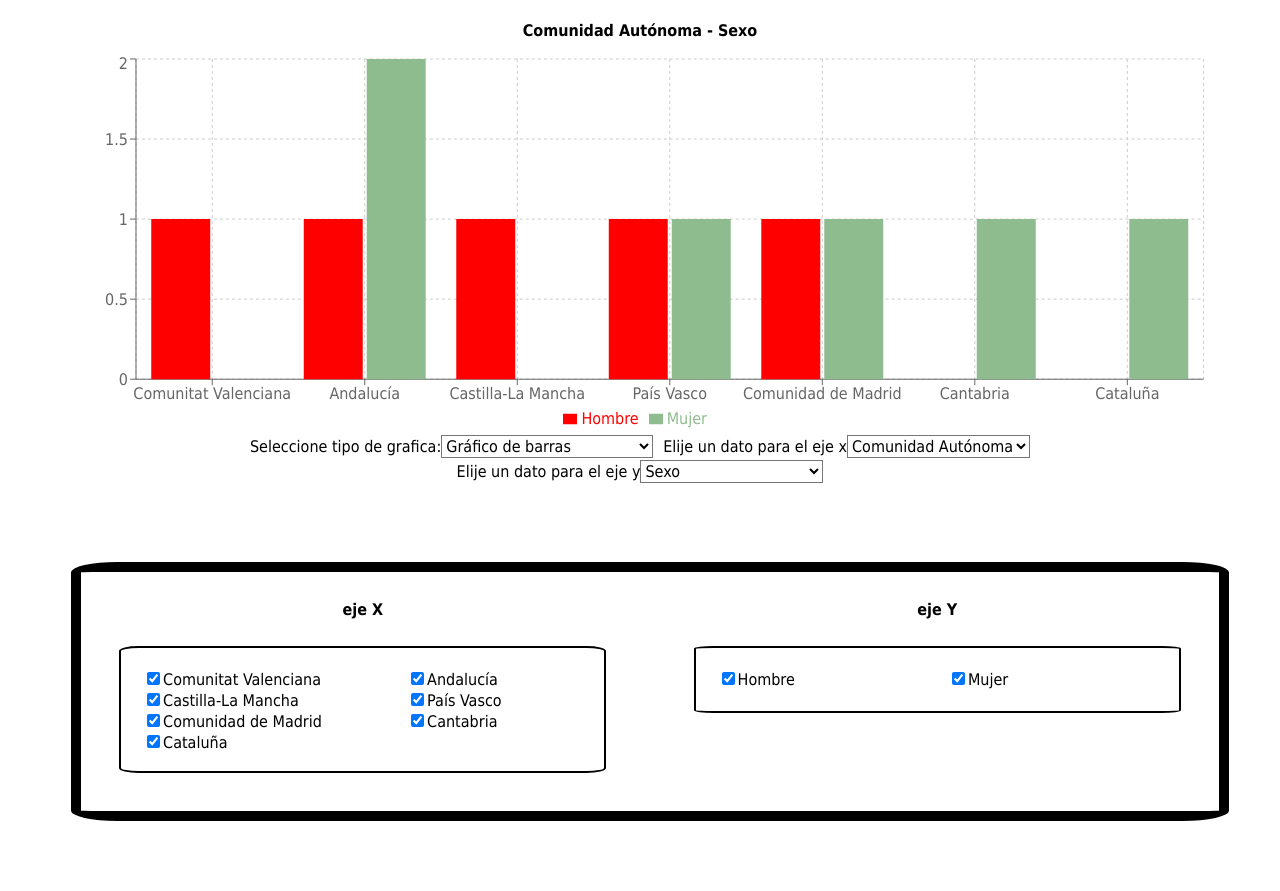
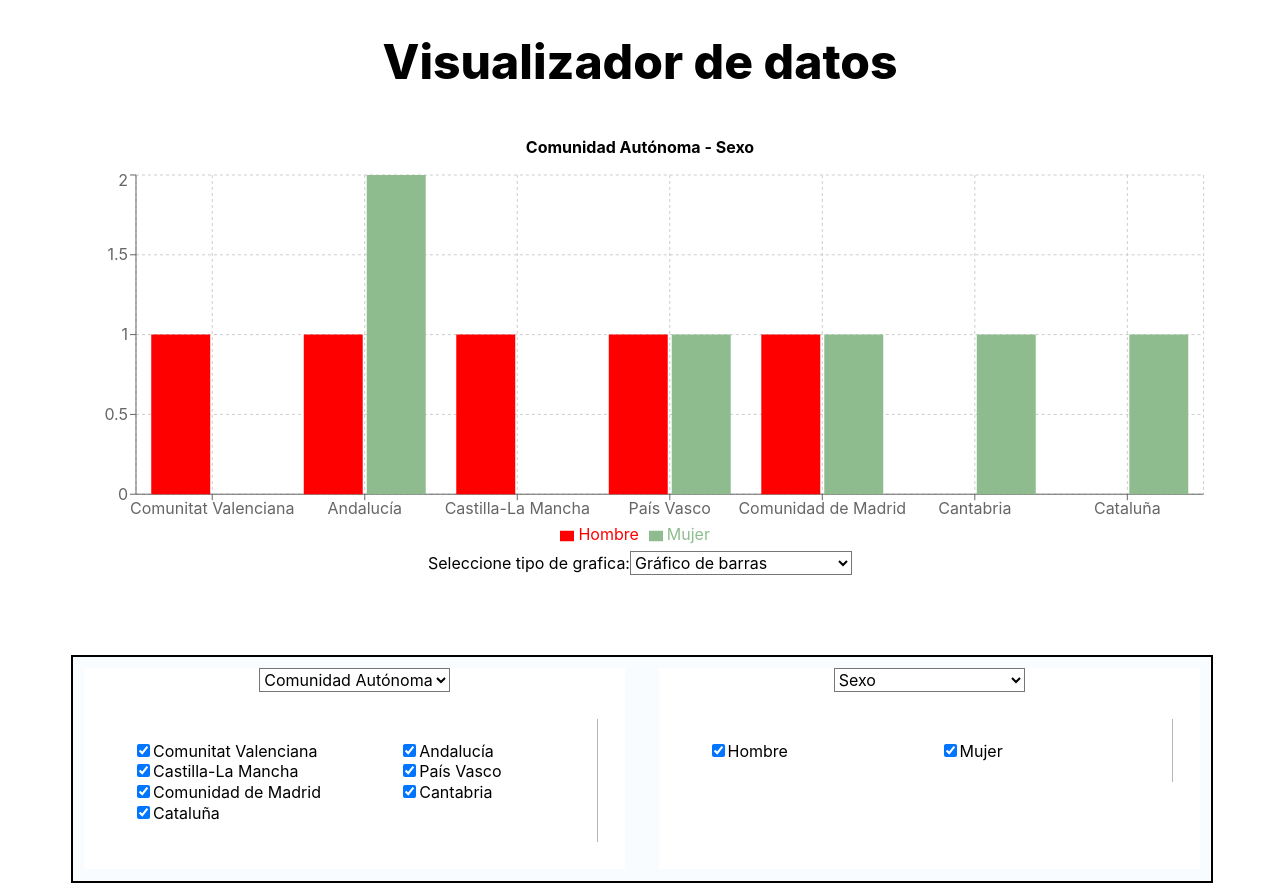
Before and after one commit to alu0101130675/tfg-pruebas, a React (Vite) app: page / in a window 1280 px wide. Before the commit the page ends 829 px from the top, so only its background shows below. Built offline with nearby package versions, Linux system fonts and the light colour scheme; the HTML template or start-up script is replaced by a standard one.

Commit message:
cambios selects dentro de fields

```diff
--- a/index.html
+++ b/index.html
@@ -4,7 +4,7 @@
     <meta charset="UTF-8" />
     <link rel="icon" type="image/svg+xml" href="/vite.svg" />
     <meta name="viewport" content="width=device-width, initial-scale=1.0" />
-    <title>Vite + React</title>
+    <title>Visualizador</title>
   </head>
   <body>
     <div id="root"></div>
--- a/src/App.css
+++ b/src/App.css
@@ -25,8 +25,10 @@ main {
 h3{
   text-align: center;
 }
-h1{
+.page-title{
   text-align: center;
+  font-weight: 800;
+  font-size: 300%;
 }
 
 label{
--- a/src/App.jsx
+++ b/src/App.jsx
@@ -6,11 +6,17 @@ function App () {
   const { data, options } = useDataSet()
 
   return (
-    <main>
-      <div>
-        {data && <Options data={data} options={options} />}
-      </div>
-    </main>
+    <>
+      <header>
+        <h1 className='page-title'>Visualizador de datos</h1>
+      </header>
+      <main>
+        <div>
+          {data && <Options data={data} options={options} />}
+        </div>
+      </main>
+    </>
+
   )
 }
 
--- a/src/FieldsSelector.css
+++ b/src/FieldsSelector.css
@@ -8,8 +8,7 @@
   width: auto;
   margin: 5%;
   padding: 4%;
-  border: 2px solid black;
-  border-radius: 4%;
+  border-right: 1px solid rgb(181, 181, 181);
 }
 .selector-section
 {
@@ -20,8 +19,8 @@
   height: fit-content;
   gap:1%;
   width: 100%;
- border: 10px solid black;
- border-radius: 4%;
+ border: 2px solid black;
+ background-color: rgb(249, 252, 254);
  margin-top: 7%;
 
 }
--- a/src/components/AxesSelector.jsx
+++ b/src/components/AxesSelector.jsx
@@ -1,8 +1,6 @@
 export function AxesSelector ({ options, axes, handleAxechange, axeFlag }) {
-  const label = axeFlag === 'xField' ? 'x' : 'y'
   return (
     <label>
-      Elije un dato para el eje {label}
       <select
         name={axeFlag} id={axeFlag} value={axes[axeFlag]}
         onChange={(event) => { handleAxechange(event, axeFlag) }}
--- a/src/components/ChartSelect.jsx
+++ b/src/components/ChartSelect.jsx
@@ -7,7 +7,7 @@ export function ChartSelect ({ chartSelected, setChartSelected, selectedFields,
         name='grafica' id='grafica' value={chartSelected} onChange={(e) => {
           const newChartSelected = e.target.value
           if (newChartSelected === 'Gráfica circular') {
-            const newSelectedFields = Object.keys(selectedFields[1]['eje Y']).map((key, i) => {
+            const newSelectedFields = Object.keys(selectedFields[1].yField).map((key, i) => {
               if (i === 0) {
                 return [key, true]
               }
@@ -15,7 +15,7 @@ export function ChartSelect ({ chartSelected, setChartSelected, selectedFields,
             })
             const [xAxe] = selectedFields
             const newFields = Object.fromEntries(newSelectedFields)
-            setSelectedFields([xAxe, { 'eje Y': newFields }])
+            setSelectedFields([xAxe, { yField: newFields }])
           }
           setChartSelected(newChartSelected)
         }}
--- a/src/components/ChartSelector.jsx
+++ b/src/components/ChartSelector.jsx
@@ -5,22 +5,22 @@ import '../ChartSelector.css'
 export function ChartSelector ({
   dataSet, selectedFields, setSelectedFields, setChartSelected, chartSelected
 }) {
+  console.log(dataSet)
   return (
     <>
       {dataSet.length === 0
         ? <p>Seleciona como minimo un campo en cada eje</p>
         : chartSelected === 'Gráfico de barras'
-          ? <Chart className='grafica' dataset={dataSet} keyFields={selectedFields[1]['eje Y']} />
+          ? <Chart dataset={dataSet} keyFields={selectedFields[1].yField} />
           : chartSelected === 'Gráfico de barras apiladas'
-            ? <Chart className='grafica' dataset={dataSet} stackFlag='a' keyFields={selectedFields[1]['eje Y']} />
-            : <CircularChart className='grafica' dataset={dataSet} keyFields={selectedFields[1]['eje Y']} />}
+            ? <Chart dataset={dataSet} stackFlag='a' keyFields={selectedFields[1].yField} />
+            : <CircularChart dataset={dataSet} keyFields={selectedFields[1].yField} />}
       <ChartSelect
         chartSelected={chartSelected}
         setChartSelected={setChartSelected}
         selectedFields={selectedFields}
         setSelectedFields={setSelectedFields}
       />
-
     </>
 
   )
--- a/src/components/DataOptions.jsx
+++ b/src/components/DataOptions.jsx
@@ -2,7 +2,6 @@ import { useState } from 'react'
 import { useAxeFields } from '../hooks/axesFields'
 import { ChartSelector } from './ChartSelector'
 import { getAxes } from '../logic/getAxes'
-import { AxesSelector } from './AxesSelector'
 import { FieldsSelector } from './FieldsSelector'
 import { chartDate } from '../logic/chartDate'
 import '../DataOptions.css'
@@ -10,37 +9,13 @@ import '../DataOptions.css'
 export function Options ({ data, options }) {
   const [axes, setAxes] = useState({ xField: 'Comunidad Autónoma', yField: 'Sexo' })
   const [selectedFields, setSelectedFields] = useState([{
-    'eje X': getAxes({ data, field: axes.xField })
+    xField: getAxes({ data, field: axes.xField })
   },
-  { 'eje Y': getAxes({ data, field: axes.yField }) }])
+  { yField: getAxes({ data, field: axes.yField }) }])
   const [chartSelected, setChartSelected] = useState('Gráfico de barras')
 
   const fields = useAxeFields({ axes, filter: selectedFields })
-
-  const handleAxechange = (e, axeFlag) => {
-    const x = e.target.value
-    const auxObject = {}
-    auxObject[axeFlag] = x
-    const newXField = Object.assign(axes, auxObject)
-    setAxes(newXField)
-    if (axeFlag === 'xField') {
-      const [, selectedY] = selectedFields // CREO QUE LA CONT ESTA Y LA DE ABAJO SE PUEDEN AHORRAR POR [...,{}]
-      const newSelectedFields = [{
-        'eje X': getAxes({ data, field: newXField.xField })
-      },
-      selectedY]
-      setSelectedFields(newSelectedFields)
-    } else {
-      const [selectedX] = selectedFields
-      const newSelectedFields = [
-        selectedX,
-        {
-          'eje Y': getAxes({ data, field: newXField.yField })
-        }]
-      setSelectedFields(newSelectedFields)
-    }
-  }
-
+  console.log(fields)
   const { dataSet } = chartDate({ data, axes, gender: 'both', fields })
 
   return (
@@ -55,23 +30,17 @@ export function Options ({ data, options }) {
           chartSelected={chartSelected}
         />
 
-        {Object.keys(axes).map(axe =>
-          (
-            <AxesSelector
-              key={axe}
-              axes={axes}
-              handleAxechange={handleAxechange}
-              options={options}
-              axeFlag={axe}
-            />
-          )
-        )}
       </div>
 
       <FieldsSelector
         setSelectedFields={setSelectedFields}
         selectedFields={selectedFields}
         chartSelected={chartSelected}
+        options={options}
+        axes={axes}
+        setAxes={setAxes}
+        data={data}
+
       />
     </>
 
--- a/src/components/FieldsSelector.jsx
+++ b/src/components/FieldsSelector.jsx
@@ -1,19 +1,54 @@
 import '../FieldsSelector.css'
-export function FieldsSelector ({ selectedFields, setSelectedFields, chartSelected }) {
+import { AxesSelector } from './AxesSelector'
+import { getAxes } from '../logic/getAxes'
+export function FieldsSelector ({ selectedFields, setSelectedFields, chartSelected, data, setAxes, axes, options }) {
   const handleChange = (e) => {
     const axe = e.target.name
     const field = e.target.value
-    const vectorAxesPosition = axe === 'eje X' ? 0 : 1
+    const vectorAxesPosition = axe === 'xField' ? 0 : 1
     const newFields = [...selectedFields]
     const newFieldObject = newFields[vectorAxesPosition][axe]
 
-    if (chartSelected === 'Gráfica circular' && axe !== 'eje X') { // PONE TODAS A FALSE Y DEPSUES PONGO A TRUE LA SELECCIONADA SI ES CIRCULAR
+    if (chartSelected === 'Gráfica circular' && axe !== 'xField') { // PONE TODAS A FALSE Y DEPSUES PONGO A TRUE LA SELECCIONADA SI ES CIRCULAR
       for (const key in newFieldObject) {
         newFieldObject[key] = false
       }
     }
     newFieldObject[field] = !selectedFields[vectorAxesPosition][axe][field]
     setSelectedFields(newFields)
+  }
+  const handleAxechange = (e, axeFlag) => {
+    const x = e.target.value
+    const auxObject = {}
+    auxObject[axeFlag] = x
+    const newXField = Object.assign(axes, auxObject)
+    setAxes(newXField)
+    if (axeFlag === 'xField') {
+      const [, selectedY] = selectedFields // CREO QUE LA CONT ESTA Y LA DE ABAJO SE PUEDEN AHORRAR POR [...,{}]
+      const newSelectedFields = [{
+        xField: getAxes({ data, field: newXField.xField })
+      },
+      selectedY]
+      setSelectedFields(newSelectedFields)
+    } else {
+      const [selectedX] = selectedFields
+      const newSelectedFields = [
+        selectedX,
+        {
+          yField: getAxes({ data, field: newXField.yField })
+        }]
+      if (chartSelected === 'Gráfica circular') {
+        const nuevos = Object.keys(newSelectedFields[1].yField).map((key, i) => {
+          if (i === 0) {
+            return [key, true]
+          }
+          return [key, false]
+        })
+        const [xAxe] = selectedFields
+        const newFields = Object.fromEntries(nuevos)
+        setSelectedFields([xAxe, { yField: newFields }])
+      } else { setSelectedFields(newSelectedFields) }
+    }
   }
 
   return (
@@ -23,7 +58,15 @@ export function FieldsSelector ({ selectedFields, setSelectedFields, chartSelect
         const stringKeys = Object.keys(field[axe])
         return (
           <div key={i} className='divider-margin'>
-            <h3>{axe}</h3>
+
+            <AxesSelector
+              key={axe}
+              axes={axes}
+              handleAxechange={handleAxechange}
+              options={options}
+              axeFlag={axe}
+            />
+
             <div className='select-space'>
               {stringKeys.map((key, j) => {
                 const column = j % 2 === 0 ? 1 : 2
--- a/src/index.css
+++ b/src/index.css
@@ -2,6 +2,6 @@
   /*background-color: #3b3b4f;*/
   background-color: white;
   color: black;
-  font-family: Tahoma;
+  font-family: Inter, sans-serif,Tahoma;
   font-size: 16px;
  }
```
Also changed, not shown: example.html (added).
